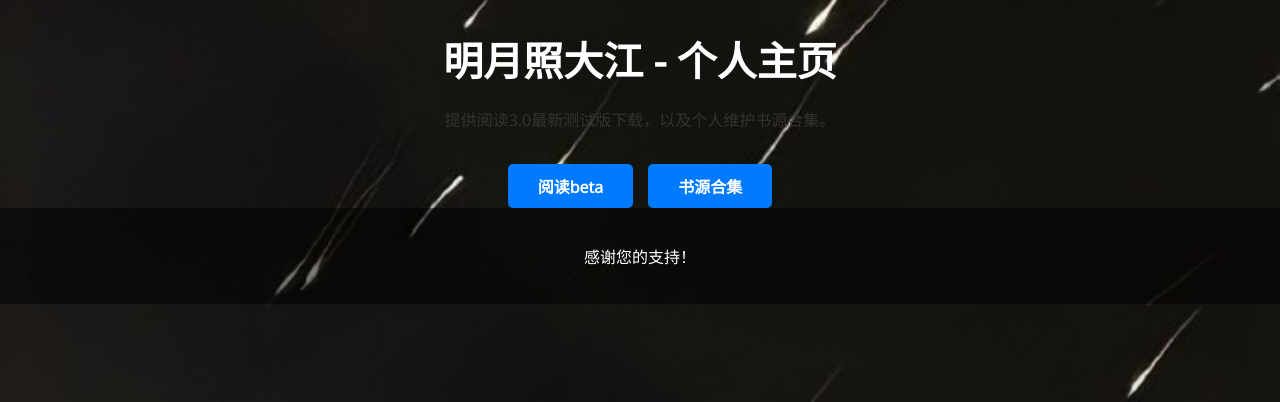
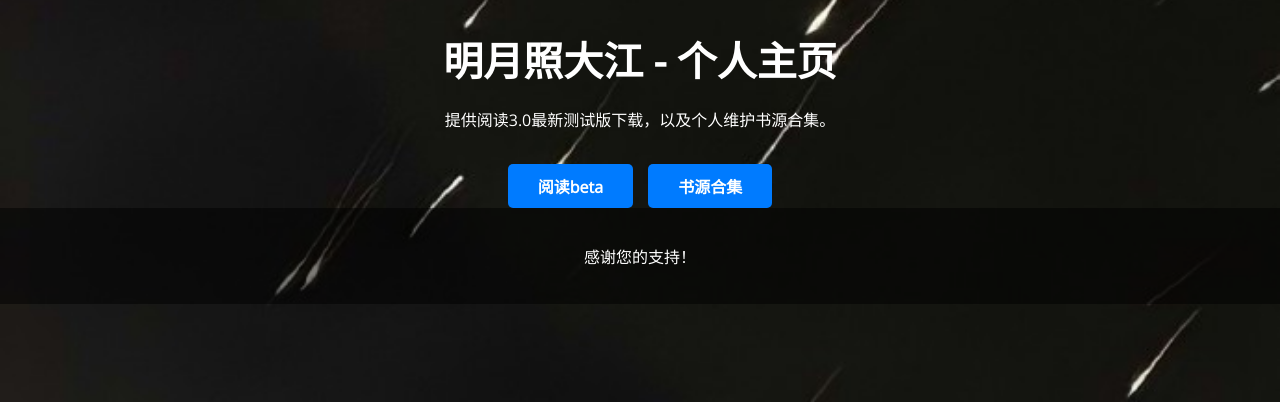
Before and after one commit to sky-bbk/skybook, a PHP site: page / in a window 1280 px wide. Shown: the part 96-498 px from the top of the page. Run offline with PHP 8.4, Linux system fonts and the light colour scheme.

Commit message:
Update styles.css

```diff
--- a/styles.css
+++ b/styles.css
@@ -43,7 +43,7 @@ nav a {
     max-width: 600px; /* 限制段落最大宽度，提高可读性 */
     margin: 0 auto 30px; /* 段落居中并设置下边距 */
     line-height: 1.6; /* 行高，提高文本可读性 */
-    color: #333; /* 文本颜色，根据背景色调整 */
+    color: #ffffff; /* 文本颜色，根据背景色调整 */
 }
 
 .download-buttons {
```
